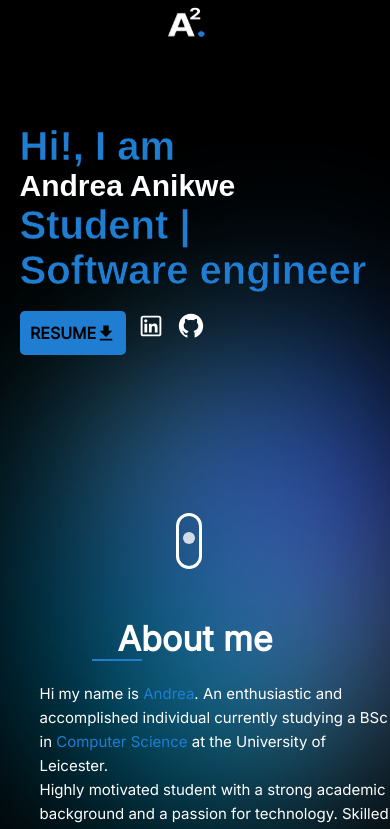
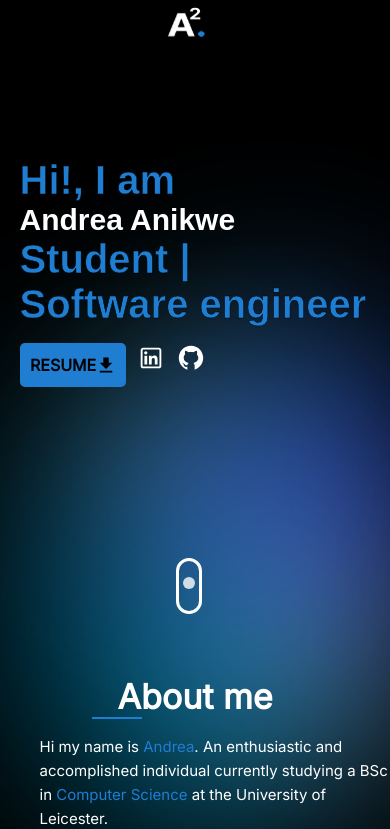
Before and after one commit to AndreaA33/Portfolio, a React (Create React App) app: page / in a window 390 px wide. Shown: the top 829 px of the page. Built offline with nearby package versions, Linux system fonts and the light colour scheme.

Commit message:
Phone optimisation v3

```diff
--- a/src/App.css
+++ b/src/App.css
@@ -101,3 +101,9 @@ body {
     transform: rotate(360deg);
   }
 }
+
+@media (min-width: 390px) and (max-width: 844px) {
+  .app {
+    overflow-x: hidden;
+  }
+}
--- a/src/page components/about me/aboutme.css
+++ b/src/page components/about me/aboutme.css
@@ -62,7 +62,7 @@
         margin-bottom: 20px;
         text-align: center;
         font-size: 24px;
-        padding-bottom: 25px;
+        padding-bottom: 20px;
     }
 
     .aboutme a {
--- a/src/page components/main/main.css
+++ b/src/page components/main/main.css
@@ -151,7 +151,7 @@ body::after {
 @media (min-width: 390px) and (max-width: 844px) {
   .main {
       color: white;
-      padding-bottom: 10%;
+      padding-bottom: 15%;
   }
 
   .main-links {
@@ -181,13 +181,13 @@ body::after {
       display: flex;
       flex-direction: column;
       position: relative;
-      top: 20%;
+      top: 25%;
       left: 5%;
       font-size: 20px;
       font-family: Arial, Helvetica, sans-serif;
       width: 90%;
       text-align: start;
-      padding-bottom: 40%;
+      padding-bottom: 50%;
   }
 
   body::before,
```
